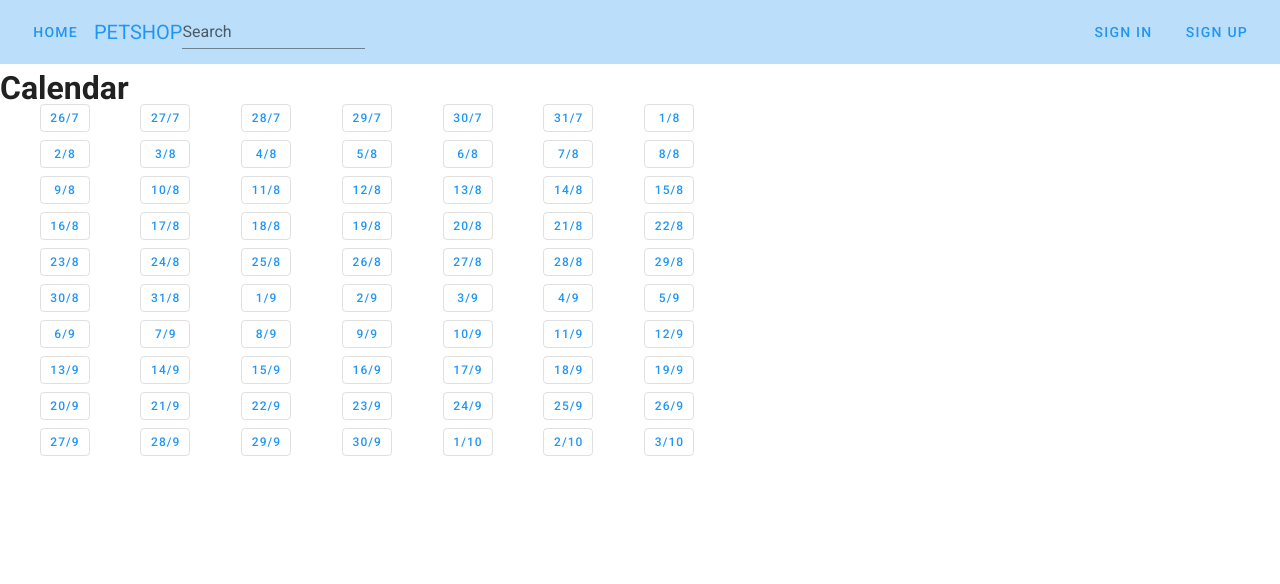
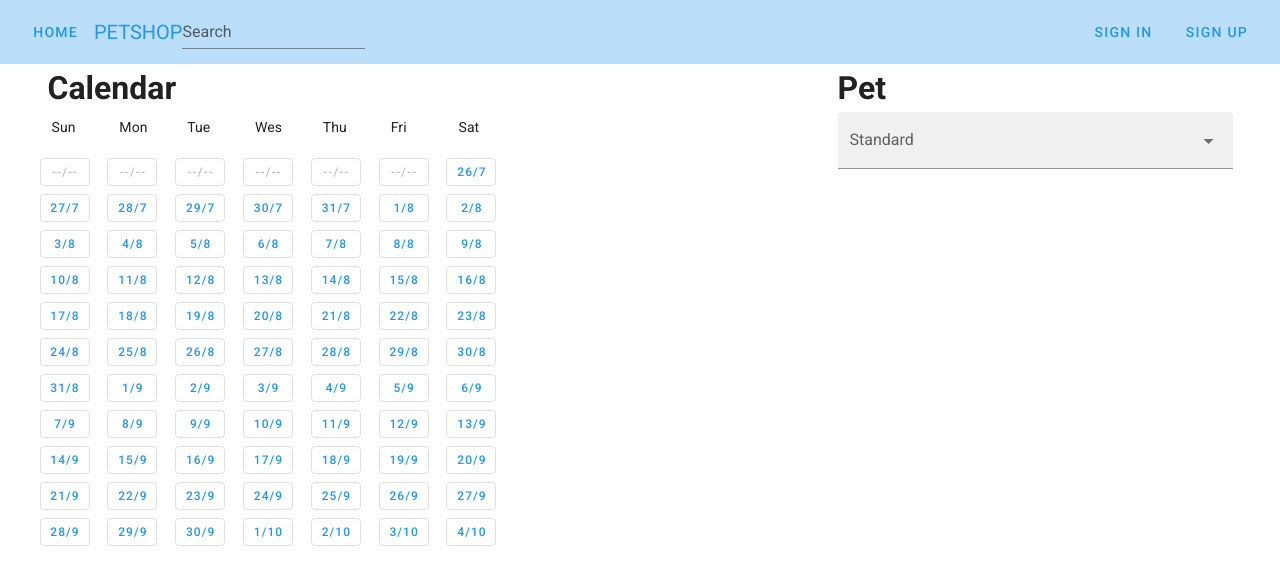
Before and after one commit to Mashbraganca/Petshop, a Vue app in the folder petshop/: page /calendar in a window 1280 px wide. Shown: the top 584 px of the page. Built offline with nearby package versions, Linux system fonts and the light colour scheme.

Commit message:
Little Better Calendar

```diff
--- a/petshop/src/components/Day.vue
+++ b/petshop/src/components/Day.vue
@@ -1,8 +1,9 @@
 <template>
     <v-dialog v-model="popup" max-width="500px">
         <template v-slot:activator="{ on }">
-            <v-btn class="ma-1" outlined text color="blue" v-on="on" small width=10px>
-                {{date.day+1}}/{{date.month+1}}
+            <v-btn class="ma-1" :disabled="date.day == -1" outlined text color="blue" v-on="on" small width=10px>
+                <div v-if="date.day != -1">{{date.day+1}}/{{date.month+1}}</div>
+                <div v-else>--/--</div>
             </v-btn>
         </template>
         <v-card>
@@ -65,7 +66,7 @@
             <v-card-actions>
                 <v-spacer></v-spacer>
                 <v-btn color="blue" text @click="popup = false">Cancel</v-btn>
-                <v-btn color="blue" text @click="popup = false">Save</v-btn>
+                <v-btn color="blue" text @click="popup = false">Select</v-btn>
             </v-card-actions>
         </v-card>
     </v-dialog>
--- a/petshop/src/views/Calendar.vue
+++ b/petshop/src/views/Calendar.vue
@@ -2,20 +2,27 @@
   <v-app>
     <Toolbar :logged=logged @update-user="getUser"/>
 
-    <div>
+    <v-container><v-layout row wrap>
+        <v-flex md8>
             <h1>Calendar</h1>
             <v-container pa-0>
                 <v-layout row wrap>
                 <v-flex md1 v-for="i in 7" :key=i>
-            <v-card flat v-for="j in 10" :key=j>
-                <Day :date="getDate((j-1)*7 + (i-1))" />
+                    <v-card-text class="text-cented">{{days[i-1]}}</v-card-text>
+                    <v-card flat v-for="j in 11" :key=j>
+                        <div v-if="j>1 || i>=week+1"><Day :date="getDate((j-1)*7 + (i-1) - week)" /></div>
+                        <div v-else><Day :date="{day: -1}" /></div>
                     </v-card>
                 </v-flex>
                 </v-layout>
+            </v-container>
+        </v-flex>
 
-      </v-container>
-
-    </div>
+        <v-flex>
+            <h1>Pet</h1>
+            <v-select :items="pets" filled label="Standard"></v-select>
+        </v-flex>
+    </v-layout></v-container>
   </v-app>
 </template>
 
@@ -29,11 +36,16 @@ export default {
 
   data() {
     return{
-      services: [
-        { name: 'X', price: 10.0, icon: '/service-placeholder.png'},
-        { name: 'Y', price: 10.0, icon: '/service-placeholder.png'},
-        { name: 'Z', price: 10.0, icon: '/service-placeholder.png'}
-      ]
+      days: ['Sun', 'Mon', 'Tue', 'Wes', 'Thu', 'Fri', 'Sat'],
+
+      pets: ['pet1', 'pet2', 'pet3', 'pet4', 'pet5']
+    }
+  },
+
+  computed: {
+      week () {
+          var currentDate = new Date();
+          return currentDate.getDay();
       }
   },
 
```
Lines whose indentation alone changed are shown as unchanged.
